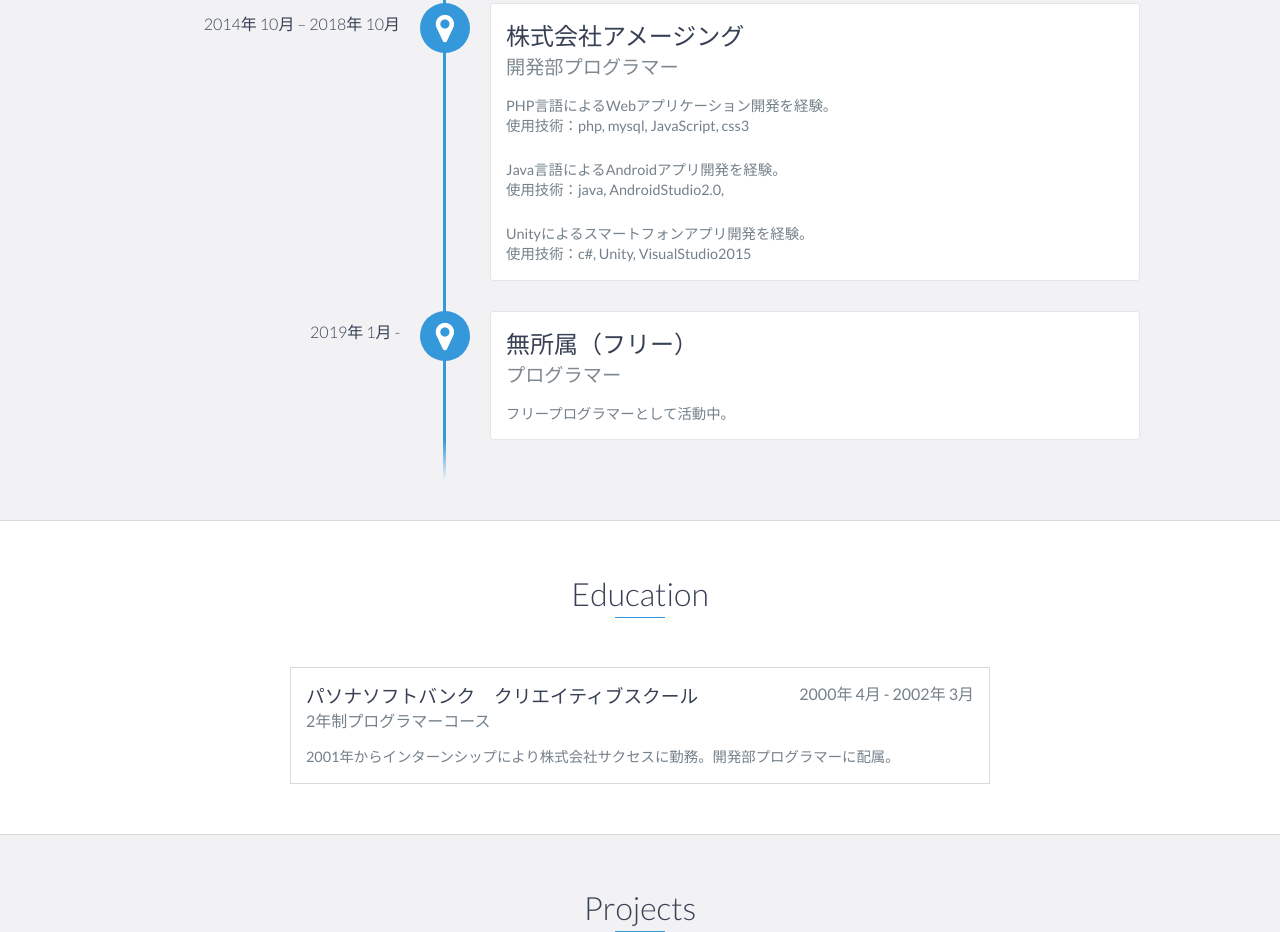
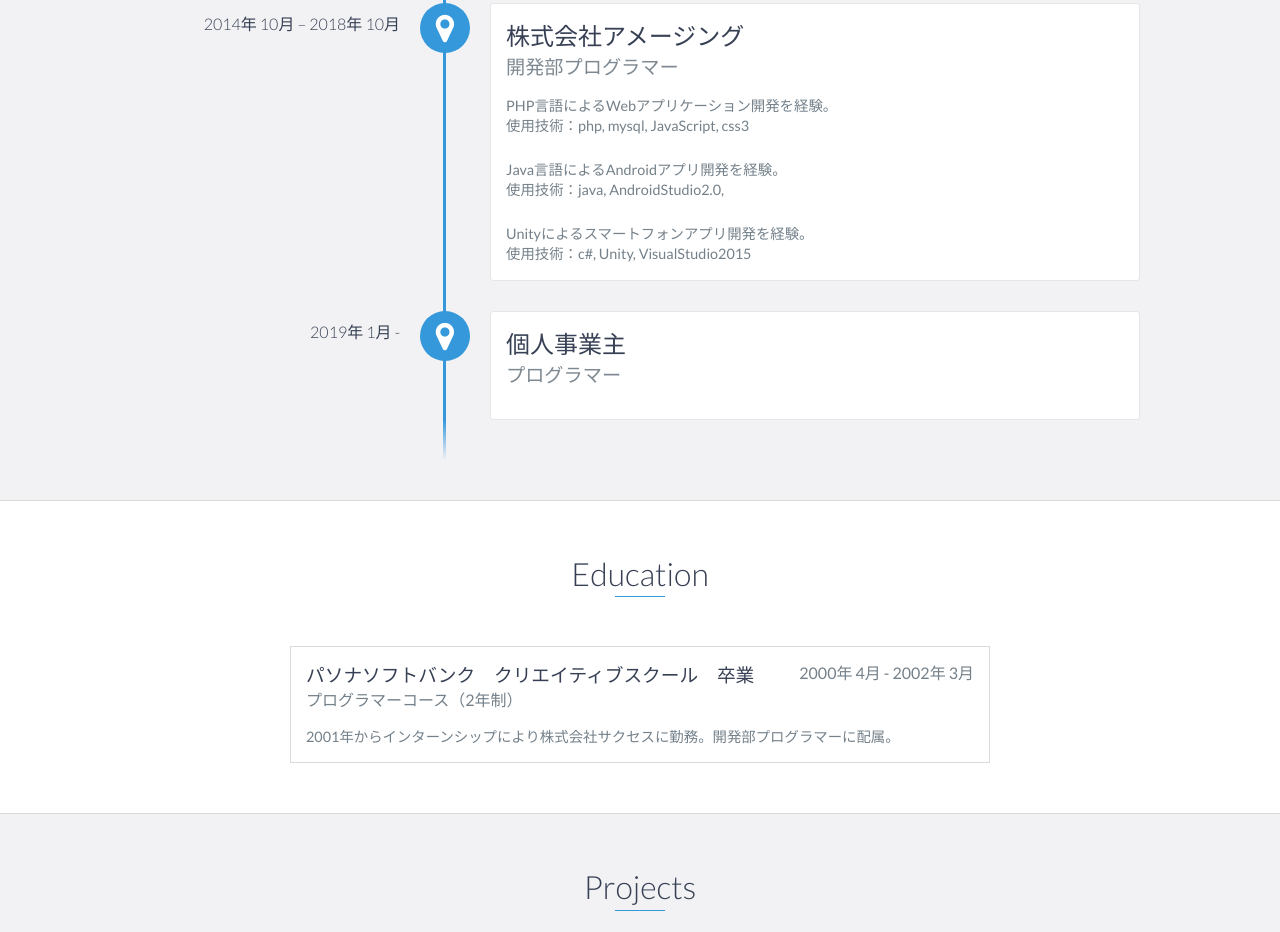
Before and after one commit to t-watatani/portfolio, a website: page docs/index.html in a window 1280 px wide. Shown: the part 1439-2371 px from the top of the page. Drawn offline with nearby package versions, Linux system fonts and the light colour scheme.

Commit message:
文言修正

```diff
--- a/docs/index.html
+++ b/docs/index.html
@@ -137,10 +137,9 @@
             </div>
 
             <div data-date="2019年 1月 -">
-                <h3>無所属（フリー）</h3>
+                <h3>個人事業主</h3>
                 <h4>プログラマー</h4>
                 <p>
-                    フリープログラマーとして活動中。
                 </p>
             </div>
         </div>
@@ -150,9 +149,9 @@
     <div id="education">
         <h2 class="heading">Education</h2>
         <div class="education-block">
-            <h3>パソナソフトバンク　クリエイティブスクール</h3>
+            <h3>パソナソフトバンク　クリエイティブスクール　卒業</h3>
             <span class="education-date">2000年 4月 - 2002年 3月</span>
-            <h4>2年制プログラマーコース</h4>
+            <h4>プログラマーコース（2年制）</h4>
             <p>
                 2001年からインターンシップにより株式会社サクセスに勤務。開発部プログラマーに配属。
             </p>
```
